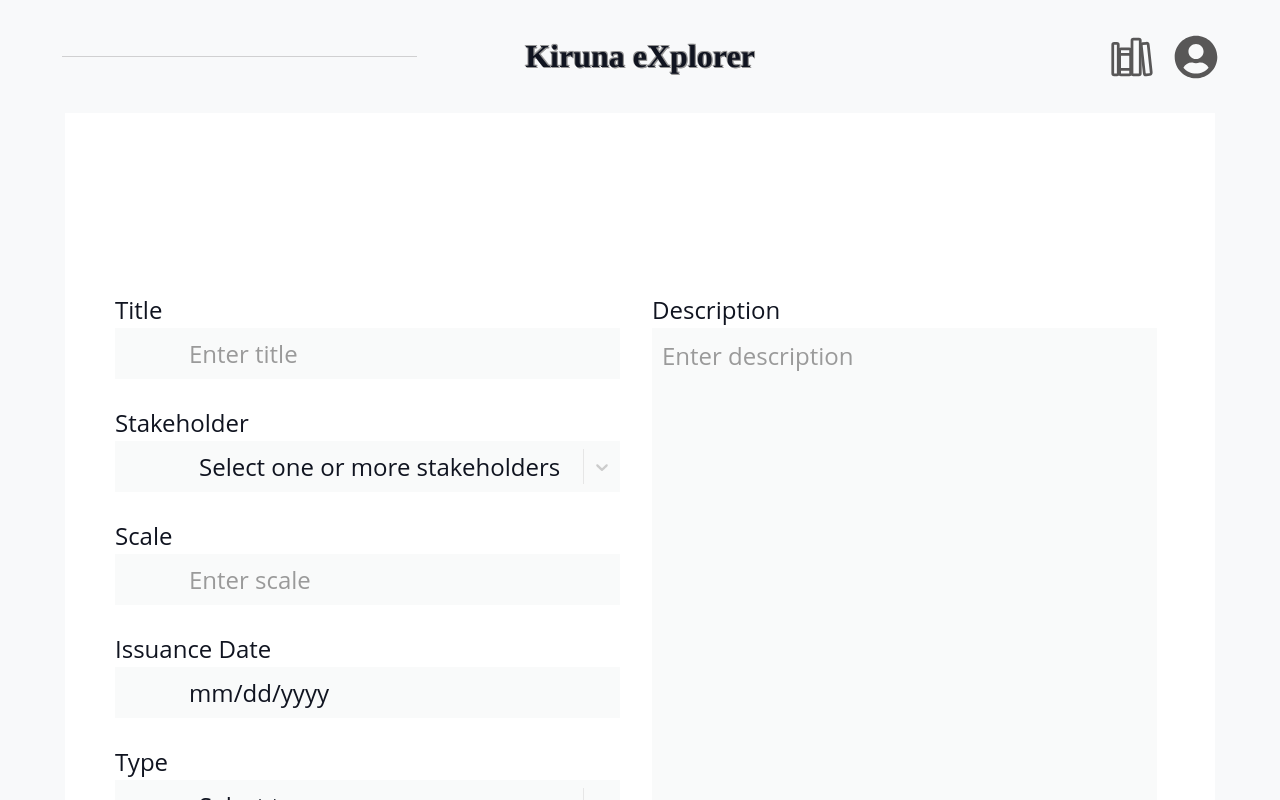
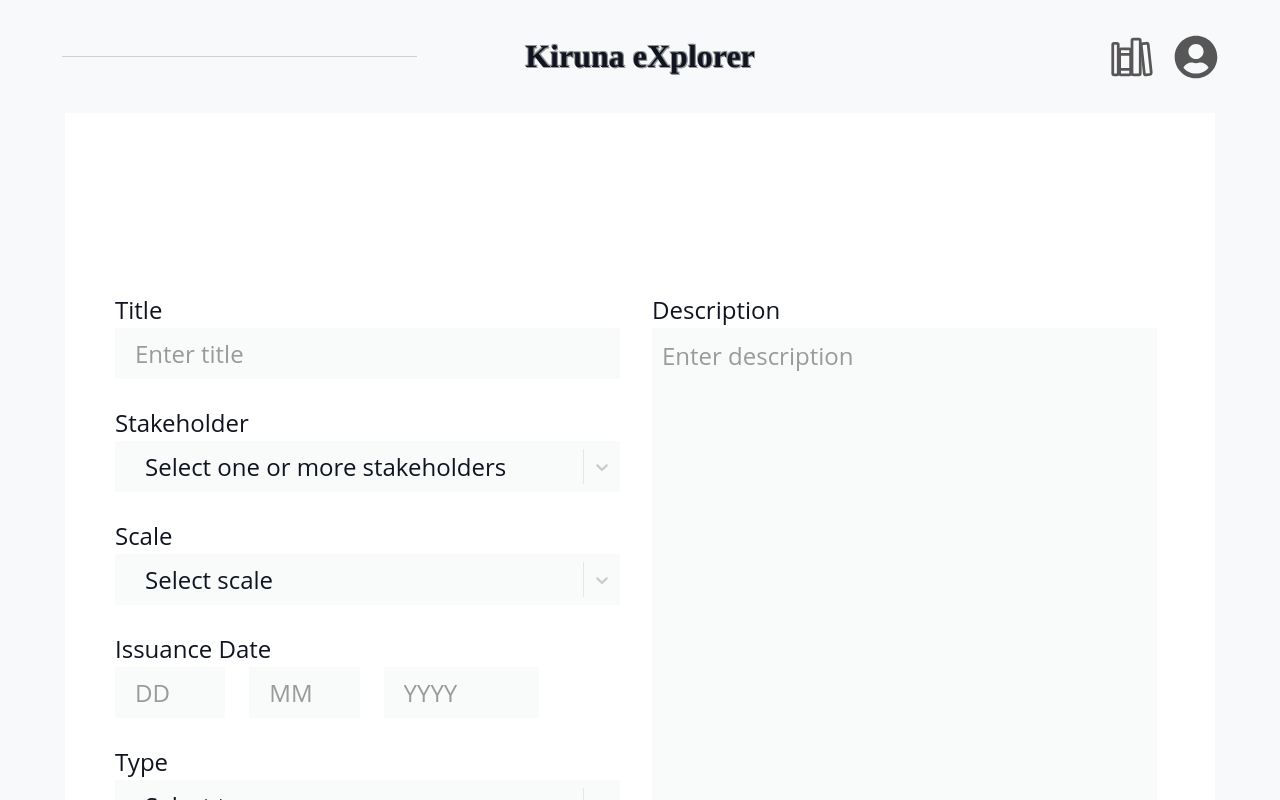
Before and after one commit to mohammadrezza/Kiruna-eXplorer, a React (Create React App) app in the folder client/: page /document/view/1 in a window 1280 px wide. Built offline with nearby package versions, Linux system fonts and the light colour scheme; no server answers.

Commit message:
FRONT: change date logic and develop add on type,stake,scale

```diff
--- a/client/src/mocks/Document.mjs
+++ b/client/src/mocks/Document.mjs
@@ -5,7 +5,7 @@ function Document(id, title,stakeholder,scale,issuanceDate,type,language,descrip
     this.title = title;
     this.stakeholder = stakeholder;
     this.scale = scale;
-    this.issuanceDate = dayjs(issuanceDate).format('DD-MM-YYYY');
+    this.issuanceDate = issuanceDate;
     this.type=type;
     this.language = language;
     this.description = description;
--- a/client/src/pages/CreateDocument.jsx
+++ b/client/src/pages/CreateDocument.jsx
@@ -13,6 +13,7 @@ import { dmsToDecimal } from '../utils/convertToDecimal';
 import '../style/CreateDocument.css'
 import Select from 'react-select'
 import { showSuccess, showError } from '../utils/notifications';
+import CreatableSelect from 'react-select/creatable'
 
 function FormDocument(props) {
 
@@ -25,13 +26,19 @@ function FormDocument(props) {
   const [docID,setDocID] = useState(props.mode==='view' ? id : '');
   const [title,setTitle] = useState('');
   const [stakeholder,setStakeholder] = useState([]);
-  const [scale,setScale] = useState('');
+  const [scale,setScale] = useState(null);
   const [issuanceDate,setIssuanceDate] = useState('');
   const [type,setType] = useState(null);
   const [language,setLanguage] = useState('');
   const [description,setDescription] = useState('');
   const [coordinates, setCoordinates] = useState({ lat: '', lng: '' });
   const [loading,setLoading] = useState(true);
+  const [isLoadingStake,setIsLoadingStake] = useState(false);
+  const [isLoadingType,setIsLoadingType] = useState(false);
+  const [isLoadingScale,setIsLoadingScale] = useState(false);
+  const [day,setDay] = useState('')
+  const [month,setMonth] = useState('')
+  const [year,setYear] = useState('')
   const [edit,setEdit] = useState(false);
   const [showMap, setShowMap] = useState(false);
   const [isWholeMunicipal, setIsWholeMunicipal] = useState(false);
@@ -41,6 +48,7 @@ function FormDocument(props) {
   const [selectedConnectionTypes, setSelectedConnectionTypes] = useState([]);
   const [allTypes,setAllTypes] = useState([]);
   const [allStake,setAllStake] = useState([]);
+  const [allScale,setAllScale] = useState([]);
   const [errors, setErrors] = useState([]);
   const [rights, setRights] = useState(false)
 
@@ -53,7 +61,7 @@ function FormDocument(props) {
       maxWidth: '505px',                         // Larghezza massima
       width: '100%',                             // Larghezza dinamica
       height: '51px',                            // Altezza del campo
-      paddingLeft: '74px',                       // Padding sinistro
+      paddingLeft: '20px',                       // Padding sinistro
       backgroundColor: 'var(--lily-white)',      // Colore di sfondo
       border: 'none',                            // Nessun bordo
       borderRadius: '0',                         // Nessun arrotondamento
@@ -126,7 +134,12 @@ function FormDocument(props) {
           if(doc.coordinates.lat === 0 && doc.coordinates.lng === 0 )
             setIsWholeMunicipal(true)
           else setCoordinates(doc.coordinates);
-          setIssuanceDate(dayjs(doc.issuanceDate,'DD/MM/YYYY').format('YYYY-MM-DD'));
+          const [dd, mm, yyyy] = doc.issuanceDate.split("-");
+          if(dd!='00')
+            setDay(dd)
+          if(mm!='00')
+            setMonth(mm)
+          setYear(yyyy)
           setRelatedDocuments(doc.connections);
           setSelectedDocuments(connectedDocumentIds)
 
@@ -203,10 +216,12 @@ function FormDocument(props) {
     const validationErrors = {};
     if (!title.trim()) validationErrors.title = 'Title cannot be empty!';
     if (stakeholder.length === 0) validationErrors.stakeholder = 'Stakeholder cannot be empty!';
-    if (!scale.trim()) validationErrors.scale = 'Scale cannot be empty!';
+    if (scale=== null) validationErrors.scale = 'Scale cannot be empty!';
     if (type === null) validationErrors.type = 'Type cannot be empty!';
     if (!description.trim()) validationErrors.description = 'Description cannot be empty!';
     if (!areCoordinatesValid(coordinates) && !isWholeMunicipal) validationErrors.coordinates = 'Not correct format or not inside Kiruna area';
+    if(day && (!month && !year)) validationErrors.day ='Insert month and year before the day'
+    if(month && !year) validationErrors.month ='Insert year before the day'
     //if(!isWholeMunicipal && (!coordinates.lat || !coordinates.lng)) validationErrors.coordinates = 'Coordinates cannot be empty!';
     console.log(validationErrors);
     return validationErrors;
@@ -227,16 +242,22 @@ function FormDocument(props) {
     setErrors([]);
     const st=[];
     stakeholder.forEach((s) =>st.push(s.value))
+    if(!day){
+      if(!month){
+        setIssuanceDate(`00-00-${year}`)
+      }else{
+        setIssuanceDate(`00-${month}-${year}`)
+      }
+    }else{
+      setIssuanceDate(`${day}-${month}-${year}`)
+    }
+
     const doc = new Document(docID, title.trim(), st, scale, issuanceDate, type.value, language.value, description);
     if(props.mode==='add'){
       API.AddDocumentDescription(doc, selectedConnectionTypes, coordinates);
     } else if (props.mode === 'view') {
       API.EditDocumentDescription(doc, selectedConnectionTypes , coordinates, docID );
     }
-    //if we want to set the connections
-    //by using this API we pass selectedDocuments as
-    // an argument here
-    //otherwise we create a new API
     showSuccess('Action successful!')
     setTimeout(()=>{
       navigate('/documents');
@@ -264,6 +285,10 @@ function FormDocument(props) {
     setLanguage(selectedOption);
   };
 
+  const handleSelectScaleChange = (selectedOption) => {
+    setScale(selectedOption);
+  };
+
   const handleConnectionTypeSelect = (documentId, selectedConnectionType) => {
     setSelectedConnectionTypes(prevSelected => {
       // Verifica se il documento è già presente nella lista
@@ -280,31 +305,44 @@ function FormDocument(props) {
       }
     });
   };
-  // const handleConnectionTypeSelect = (documentId, selectedConnectionType) => {
-  //   setSelectedConnectionTypes(prevSelected => {
-  //     // Verifica se il documento ha già una connessione
-  //     const existingConnection = prevSelected.find(item => item.id === documentId);
-
-  //     if (existingConnection) {
-  //       // Se la connessione esiste già, aggiorna il tipo di connessione
-  //       return prevSelected.map(item =>
-  //         item.id === documentId ? { ...item, type: selectedConnectionType } : item
-  //       );
-  //     } else {
-  //       // Se la connessione non esiste, aggiungi una nuova
-  //       return [
-  //         ...prevSelected,
-  //         { id: documentId, type: selectedConnectionType }
-  //       ];
-  //     }
-  //   });
-  // };
 
   const handleEditChange=()=>{
     setEdit(true);
-    console.log(allDocuments);
-    console.log(selectedDocuments);
-    console.log(selectedConnectionTypes);
+  };
+
+  const createOption = (label) => ({
+    label,
+    value: label,
+  });
+
+  const handleCreateStake = (inputValue) => {
+    setIsLoadingStake(true);
+    setTimeout(() => {
+      const newOption = createOption(inputValue);
+      setIsLoadingStake(false);
+      setAllStake((prev) => [...prev, newOption]);
+      setStakeholder((prev) => [...prev, newOption]);
+    }, 1000);
+  };
+
+  const handleCreateType = (inputValue) => {
+    setIsLoadingType(true);
+    setTimeout(() => {
+      const newOption = createOption(inputValue);
+      setIsLoadingType(false);
+      setAllTypes((prev) => [...prev, newOption]);
+      setType((prev) => [...prev, newOption]);
+    }, 1000);
+  };
+
+  const handleCreateScale = (inputValue) => {
+    setIsLoadingScale(true);
+    setTimeout(() => {
+      const newOption = createOption(inputValue);
+      setIsLoadingScale(false);
+      setAllScale((prev) => [...prev, newOption]);
+      setScale((prev) => [...prev, newOption]);
+    }, 1000);
   };
 
   return  (
@@ -329,39 +367,80 @@ function FormDocument(props) {
                 <Form.Label>
                   Stakeholder{(props.mode === 'add' || edit) && <span>*</span>}
                 </Form.Label>
-                {!loading && <Select
+                {!loading && <CreatableSelect
                   classNamePrefix="react-select"
                   styles={customStyles}
                   isMulti
+                  isLoading={isLoadingStake}
                   options={allStake} // Dati da mostrare nel dropdown
                   value={stakeholder} // Valori selezionati
+                  onCreateOption={handleCreateStake}
                   onChange={handleSelectStakeChange} // Funzione per aggiornare lo stato
                   getOptionLabel={(e) => e.label} // Personalizza l'etichetta dell'opzione
                   getOptionValue={(e) => e.value} // Personalizza il valore dell'opzione
                   placeholder="Select one or more stakeholders"
                   isDisabled={!edit && props.mode !== 'add'}
                 >
-                </Select>}
+                </CreatableSelect>
+                }
+                {errors.stakeholder && (
+                  <div className="invalid-feedback" style={{ display: "block" }}>
+                    {errors.stakeholder}
+                  </div>
+                  )}
               </Form.Group>
 
               <Form.Group className='form-group'  controlId="scale">
                 <Form.Label>Scale{(props.mode === 'add' || edit) && <span>*</span>}</Form.Label>
-                <Form.Control type="text" placeholder="Enter scale" value={scale} onChange={(event) => setScale(event.target.value)}  isInvalid={!!errors.scale} readOnly={!edit && props.mode!='add'}/>
-                <Form.Control.Feedback type="invalid">
+                {!loading && <CreatableSelect
+                  classNamePrefix="react-select"
+                  styles={customStyles}
+                  isLoading={isLoadingScale}
+                  onCreateOption={handleCreateScale}
+                  options={allScale} // Dati da mostrare nel dropdown
+                  value={scale} // Valori selezionati
+                  onChange={handleSelectScaleChange} // Funzione per aggiornare lo stato
+                  getOptionLabel={(e) => e.label} // Personalizza l'etichetta dell'opzione
+                  getOptionValue={(e) => e.value} // Personalizza il valore dell'opzione
+                  placeholder="Select scale"
+                  isDisabled={!edit && props.mode !== 'add'}
+                >
+                </CreatableSelect>}
+                {errors.scale && (
+                  <div className="invalid-feedback" style={{ display: "block" }}>
                     {errors.scale}
-                </Form.Control.Feedback>
+                  </div>
+                  )}
               </Form.Group>
 
               <Form.Group className='form-group'  controlId="issuanceDate">
                 <Form.Label>Issuance Date{(props.mode === 'add' || edit) && <span>*</span>}</Form.Label>
-                <Form.Control  data-testid="date-input" type="date" value={issuanceDate} onChange={(event) => setIssuanceDate(event.target.value)} readOnly={!edit && props.mode!='add'}/>
+                <Row>
+                    <Col xs={3}>
+                      <Form.Control type="text" placeholder="DD" value={day} onChange={(event) => setDay(event.target.value)}  isInvalid={!!errors.day} readOnly={!edit && props.mode!='add'}/>
+                      <Form.Control.Feedback type="invalid">
+                        {errors.day}
+                      </Form.Control.Feedback>
+                    </Col>
+                    <Col xs={3}>
+                      <Form.Control type="text" placeholder="MM" value={month} onChange={(event) => setMonth(event.target.value)}  isInvalid={!!errors.month} readOnly={!edit && props.mode!='add'}/>
+                      <Form.Control.Feedback type="invalid">
+                        {errors.month}
+                      </Form.Control.Feedback>
+                    </Col>
+                    <Col xs={4}>
+                      <Form.Control type="text" placeholder="YYYY" value={year} onChange={(event) => setYear(event.target.value)}  isInvalid={!!errors.year} readOnly={!edit && props.mode!='add'}/>
+                    </Col>
+                </Row>
               </Form.Group>
 
               <Form.Group className='form-group' controlId="type">
                 <Form.Label>Type{(props.mode === 'add' || edit) && <span>*</span>}</Form.Label>
-                {!loading && <Select
+                {!loading && <CreatableSelect
                   classNamePrefix="react-select"
                   styles={customStyles}
+                  isLoading={isLoadingType}
+                  onCreateOption={handleCreateType}
                   options={allTypes} // Dati da mostrare nel dropdown
                   value={type} // Valori selezionati
                   onChange={handleSelectTypeChange} // Funzione per aggiornare lo stato
@@ -370,7 +449,12 @@ function FormDocument(props) {
                   placeholder="Select type"
                   isDisabled={!edit && props.mode !== 'add'}
                 >
-                </Select>}
+                </CreatableSelect>}
+                {errors.type && (
+                  <div className="invalid-feedback" style={{ display: "block" }}>
+                    {errors.type}
+                  </div>
+                  )}
               </Form.Group>
 
               <Form.Group className='form-group' controlId="language">
@@ -428,7 +512,7 @@ function FormDocument(props) {
                       minLength={2}
                       value={coordinates.lng}
                       onChange={(event) => handleCoordinatesChange({lat: coordinates.lat, lng:event.target.value})}
-                      //isInvalid={!!errors.coordinates}
+                      isInvalid={!!errors.coordinates}
                       readOnly={(!edit && props.mode !== 'add' )|| showMap}
                       />
                   </Form.Group>
--- a/client/src/style/CreateDocument.css
+++ b/client/src/style/CreateDocument.css
@@ -54,11 +54,13 @@
     max-width: 505px;
     width: 100%;
     height: 51px;
-    padding-left: 74px;
+    padding-left: 20px;
     background-color: var(--lily-white);
     border: none;
     border-radius: 0;
 }
+
+
 .form-group{
     margin-bottom: 32px;
 }
```
Also changed, not shown: 1 other file (tests, documents, lock files or other folders).
